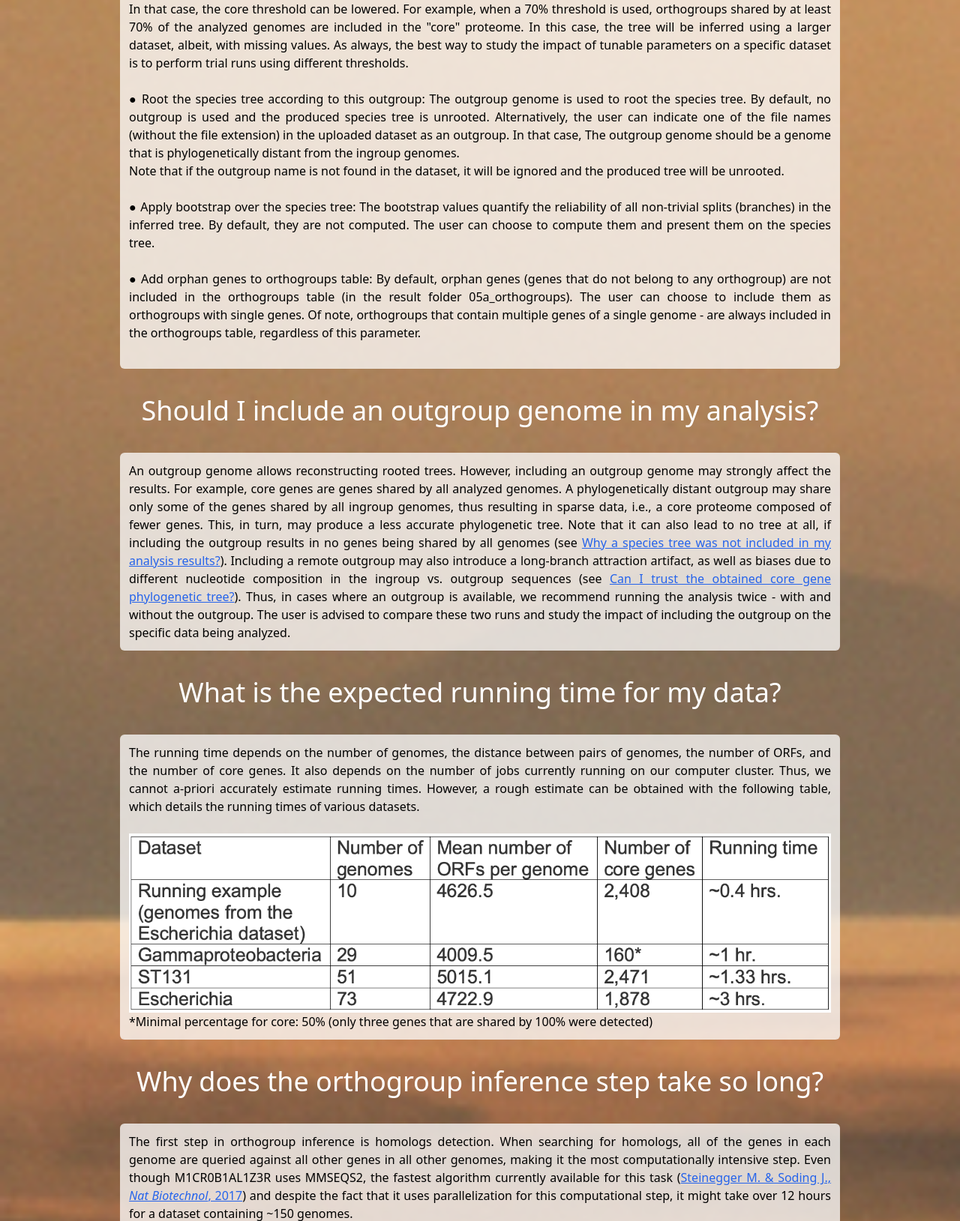
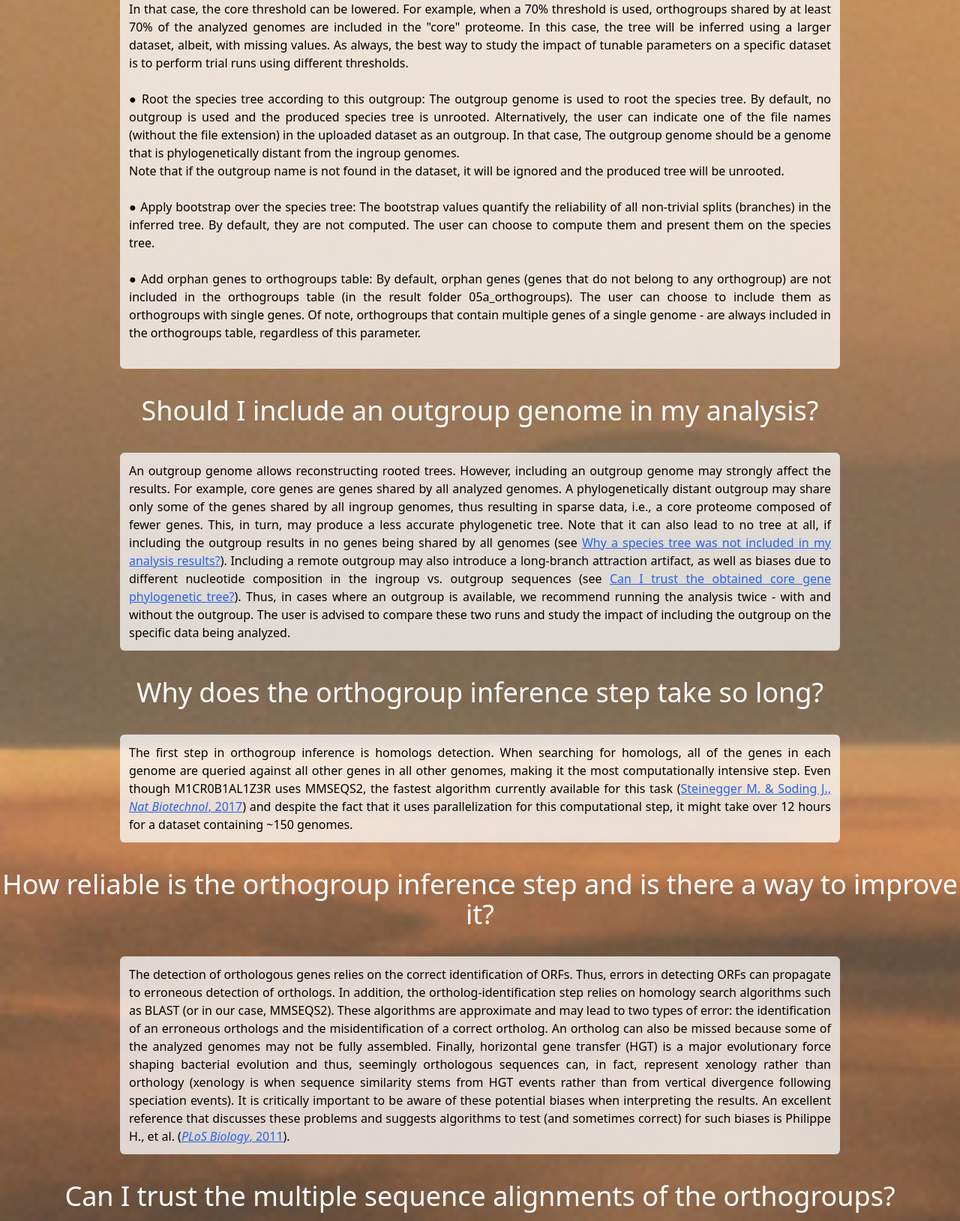
Before and after one commit to idotan286/microbializer_v2, a Flask app: page /faq in a window 1280 px wide. Shown: the part 820-2449 px from the top of the page at 75% size. Run offline with Flask 3, Linux system fonts and the light colour scheme; parts of the project's set-up code (start-up, migrations or seed data) failed here and were passed over; some libraries are stand-ins or nearby versions.

Commit message:
comment faq running times for now

```diff
--- a/app/templates/faq.html
+++ b/app/templates/faq.html
@@ -85,7 +85,7 @@
 			<br>
         </p>
 
-        <h2 class="text-4xl text-center  text-white select-none my-5 text-outline">What is the expected running time for my data?</h2>
+        <!-- <h2 class="text-4xl text-center  text-white select-none my-5 text-outline">What is the expected running time for my data?</h2>
         <p class="w-3/4 text-center text-l p-3 m-4 rounded-md  text-black bg-white bg-opacity-75 text-justify">
             The running time depends on the number of genomes, the distance between pairs of genomes, the number of ORFs, and the
 			number of core genes. It also depends on the number of jobs currently running on our computer cluster. Thus,
@@ -95,7 +95,7 @@
 			<img src="{{url_for('static',filename='images/running_times.png')}}" style="height: 100%; width: 100%;" id="flow">
 			*Minimal percentage for core: 50% (only three genes that are shared by 100% were detected)
 			<br>
-        </p>
+        </p> -->
 
         <h2 class="text-4xl text-center  text-white select-none my-5 text-outline">Why does the orthogroup inference step take so long?</h2>
         <p class="w-3/4 text-center text-l p-3 m-4 rounded-md  text-black bg-white bg-opacity-75 text-justify">
```
